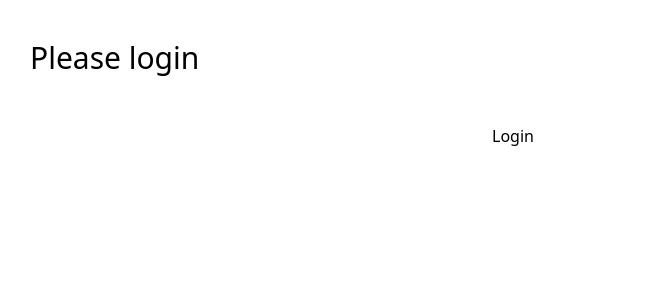
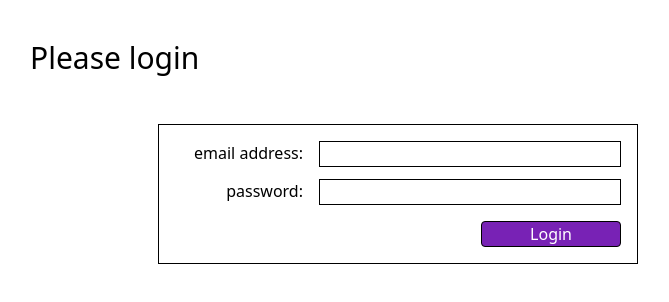
Before and after one commit to Goldgram/FlatBell, a React (Vite) app: page /login in a window 1280 px wide. Shown: the top 302 px of the page, without its empty margins (242-911 px from the left). Built offline with nearby package versions, Linux system fonts and the light colour scheme.

Commit message:
Style login page

```diff
--- a/src/context/auth/AuthProvider.tsx
+++ b/src/context/auth/AuthProvider.tsx
@@ -21,7 +21,7 @@ export const AuthProvider = ({ children }: React.PropsWithChildren) => {
         navigate("/");
       },
       onError: () => {
-        navigate("/error");
+        alert("There was an error logging in, please try again.");
       },
     });
   };
--- a/src/pages/ErrorPage.tsx
+++ b/src/pages/ErrorPage.tsx
@@ -1,10 +1,20 @@
+import { useNavigate } from "react-router";
 import { PageHeader, PageLayout } from "../components/PageLayout";
 
 export const ErrorPage = () => {
+  const navigate = useNavigate();
+
   return (
     <PageLayout>
       <PageHeader title="Oopse!" />
       <p>Something went wrong, please try again later.</p>
+      <button
+        className="mt-4 px-12 text-white border border-black rounded-sm cursor-pointer"
+        style={{ backgroundColor: "#7822b5" }}
+        onClick={() => navigate("/login")}
+      >
+        Back to login page
+      </button>
     </PageLayout>
   );
 };
--- a/src/pages/LoginPage.tsx
+++ b/src/pages/LoginPage.tsx
@@ -26,7 +26,6 @@ export const LoginPage = () => {
     if (isValidLoginForm(form)) {
       login(form);
     } else {
-      // Note: Add log/notifications as needed
       alert("You have entered an invalid username or password");
     }
   };
@@ -34,7 +33,11 @@ export const LoginPage = () => {
   return (
     <PageLayout>
       <PageHeader title="Please login" />
-      <form onSubmit={onSubmit}>
+      <form onSubmit={onSubmit} className="border mx-32 p-4">
+        <div className="flex gap-4">
+          <label htmlFor="user-email" className="text-right w-32">
+            email address:
+          </label>
           <input
             id="user-email"
             name="user-email"
@@ -44,7 +47,14 @@ export const LoginPage = () => {
             value={form.email}
             onChange={(e) => updateForm({ email: e.target.value })}
             disabled={isLoggingIn}
+            className="flex-grow border px-2"
           />
+        </div>
+
+        <div className="flex gap-4 pt-3">
+          <label htmlFor="user-password" className="text-right  w-32">
+            password:
+          </label>
           <input
             id="user-password"
             name="user-password"
@@ -53,10 +63,20 @@ export const LoginPage = () => {
             value={form.password}
             onChange={(e) => updateForm({ password: e.target.value })}
             disabled={isLoggingIn}
+            className="flex-grow border px-2"
           />
-        <button type="submit" disabled={isLoggingIn}>
+        </div>
+
+        <div className="flex justify-end pt-4">
+          <button
+            type="submit"
+            disabled={isLoggingIn}
+            className="px-12 text-white border border-black rounded-sm cursor-pointer"
+            style={{ backgroundColor: "#7822b5" }}
+          >
             {isLoggingIn ? "Logging in..." : "Login"}
           </button>
+        </div>
       </form>
     </PageLayout>
   );
```
Lines whose indentation alone changed are shown as unchanged.
